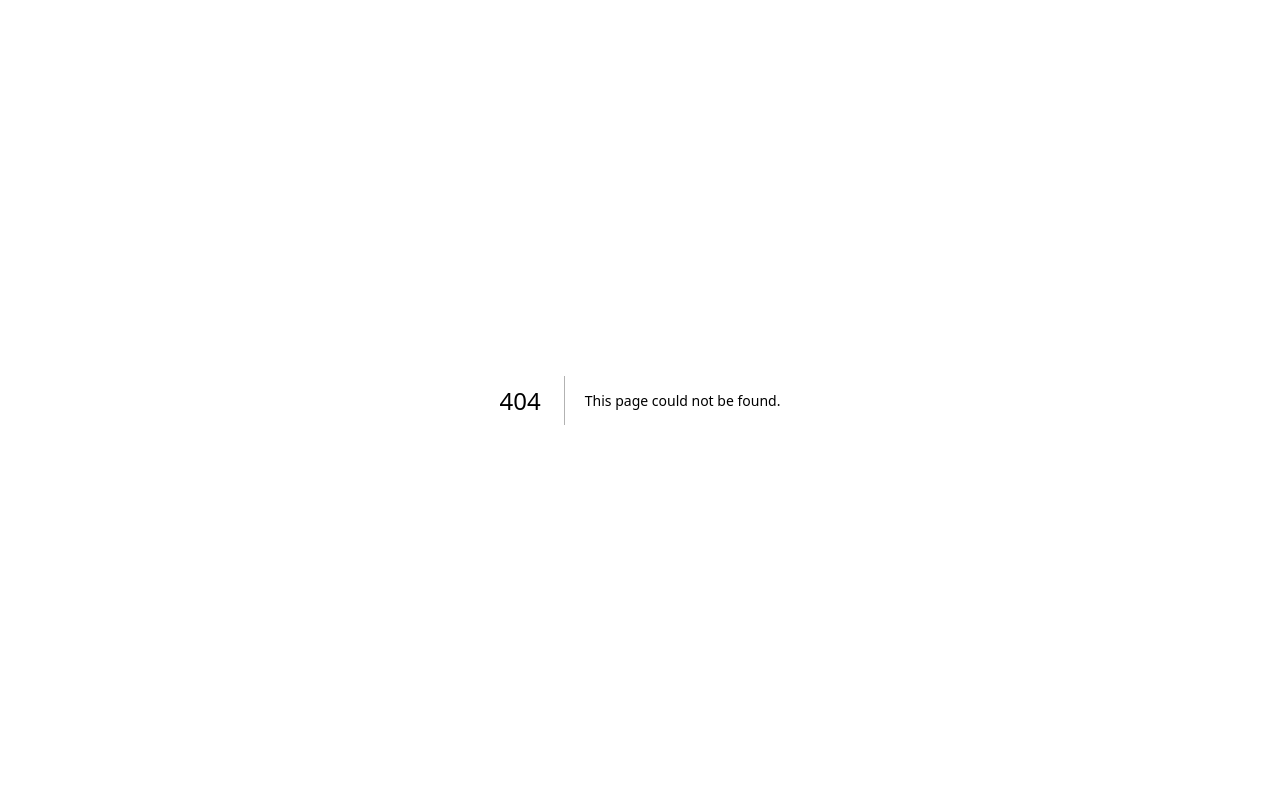
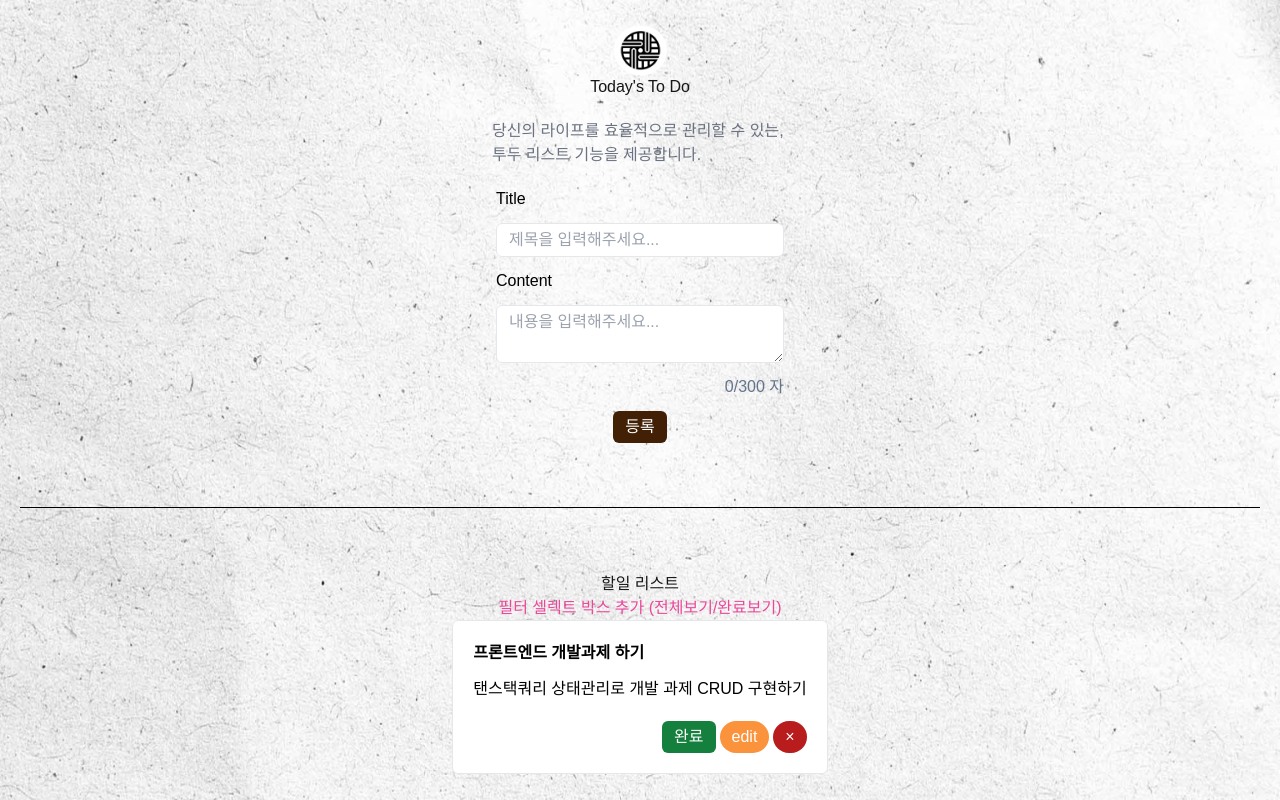
Before and after one commit to izzienote/my-todo-list, a Next.js app: page /todos in a window 1280 px wide. Before the commit this address had no page. Built offline with nearby package versions, Linux system fonts and the light colour scheme.

Commit message:
feat:#4 투두리스트 추가 기능 구현

```diff
--- a/src/app/page.tsx
+++ b/src/app/page.tsx
@@ -1,101 +1,20 @@
-import Image from "next/image";
+import { TODO_PAGE } from "@/constants/common";
+import Link from "next/link";
 
-export default function Home() {
+const HomePage = () => {
   return (
-    <div className="grid grid-rows-[20px_1fr_20px] items-center justify-items-center min-h-screen p-8 pb-20 gap-16 sm:p-20 font-[family-name:var(--font-geist-sans)]">
-      <main className="flex flex-col gap-8 row-start-2 items-center sm:items-start">
-        <Image
-          className="dark:invert"
-          src="https://nextjs.org/icons/next.svg"
-          alt="Next.js logo"
-          width={180}
-          height={38}
-          priority
-        />
-        <ol className="list-inside list-decimal text-sm text-center sm:text-left font-[family-name:var(--font-geist-mono)]">
-          <li className="mb-2">
-            Get started by editing{" "}
-            <code className="bg-black/[.05] dark:bg-white/[.06] px-1 py-0.5 rounded font-semibold">
-              src/app/page.tsx
-            </code>
-            .
-          </li>
-          <li>Save and see your changes instantly.</li>
-        </ol>
-
-        <div className="flex gap-4 items-center flex-col sm:flex-row">
-          <a
-            className="rounded-full border border-solid border-transparent transition-colors flex items-center justify-center bg-foreground text-background gap-2 hover:bg-[#383838] dark:hover:bg-[#ccc] text-sm sm:text-base h-10 sm:h-12 px-4 sm:px-5"
-            href="https://vercel.com/new?utm_source=create-next-app&utm_medium=appdir-template-tw&utm_campaign=create-next-app"
-            target="_blank"
-            rel="noopener noreferrer"
-          >
-            <Image
-              className="dark:invert"
-              src="https://nextjs.org/icons/vercel.svg"
-              alt="Vercel logomark"
-              width={20}
-              height={20}
-            />
-            Deploy now
-          </a>
-          <a
-            className="rounded-full border border-solid border-black/[.08] dark:border-white/[.145] transition-colors flex items-center justify-center hover:bg-[#f2f2f2] dark:hover:bg-[#1a1a1a] hover:border-transparent text-sm sm:text-base h-10 sm:h-12 px-4 sm:px-5 sm:min-w-44"
-            href="https://nextjs.org/docs?utm_source=create-next-app&utm_medium=appdir-template-tw&utm_campaign=create-next-app"
-            target="_blank"
-            rel="noopener noreferrer"
-          >
-            Read our docs
-          </a>
-        </div>
-      </main>
-      <footer className="row-start-3 flex gap-6 flex-wrap items-center justify-center">
-        <a
-          className="flex items-center gap-2 hover:underline hover:underline-offset-4"
-          href="https://nextjs.org/learn?utm_source=create-next-app&utm_medium=appdir-template-tw&utm_campaign=create-next-app"
-          target="_blank"
-          rel="noopener noreferrer"
-        >
-          <Image
-            aria-hidden
-            src="https://nextjs.org/icons/file.svg"
-            alt="File icon"
-            width={16}
-            height={16}
-          />
-          Learn
-        </a>
-        <a
-          className="flex items-center gap-2 hover:underline hover:underline-offset-4"
-          href="https://vercel.com/templates?framework=next.js&utm_source=create-next-app&utm_medium=appdir-template-tw&utm_campaign=create-next-app"
-          target="_blank"
-          rel="noopener noreferrer"
-        >
-          <Image
-            aria-hidden
-            src="https://nextjs.org/icons/window.svg"
-            alt="Window icon"
-            width={16}
-            height={16}
-          />
-          Examples
-        </a>
-        <a
-          className="flex items-center gap-2 hover:underline hover:underline-offset-4"
-          href="https://nextjs.org?utm_source=create-next-app&utm_medium=appdir-template-tw&utm_campaign=create-next-app"
-          target="_blank"
-          rel="noopener noreferrer"
-        >
-          <Image
-            aria-hidden
-            src="https://nextjs.org/icons/globe.svg"
-            alt="Globe icon"
-            width={16}
-            height={16}
-          />
-          Go to nextjs.org →
-        </a>
-      </footer>
+    <div className="flex flex-col justify-center items-center h-screen gap-5">
+      <h1 className="border-b-2 border-yellow-900 justify-start text-2xl font-semibold text-amber-950">
+        TODAY's TO DO
+      </h1>
+      <p className="text-gray-500">Manage your life efficiently</p>
+      <Link href={TODO_PAGE}>
+        <button className="border border-yellow-950 rounded-md px-3 py-1 text-yellow-900 hover:bg-yellow-950 hover:text-white">
+          Go &gt;
+        </button>
+      </Link>
     </div>
   );
-}
+};
+
+export default HomePage;
--- /dev/null
+++ b/src/app/todos/page.tsx
@@ -0,0 +1,22 @@
+import Logo from "@/components/logo";
+import TodoForm from "@/components/todo-form";
+import TodoList from "@/components/todo-list";
+
+const TodoPage = () => {
+  return (
+    <div className="px-5 min-h-screen flex flex-col justify-center items-center overflow-y-auto">
+      <Logo />
+      <p className="text-l mb-5">Today's To Do</p>
+      <p className="text-gray-500 whitespace-pre-wrap mb-5">{introText}</p>
+      <TodoForm />
+
+      <div className="w-full border-b border-black my-16"></div>
+      <TodoList />
+    </div>
+  );
+};
+
+export default TodoPage;
+
+const introText = `당신의 라이프를 효율적으로 관리할 수 있는,
+투두 리스트 기능을 제공합니다.`;
--- /dev/null
+++ b/src/components/todo-card.tsx
@@ -0,0 +1,25 @@
+const TodoCard = () => {
+  return (
+    <article className="flex flex-col border bg-white rounded-md px-5 py-5">
+      <ul className="flex flex-col gap-3">
+        <li className="font-bold text-black">프론트엔드 개발과제 하기</li>
+        <li className="text-black">
+          탠스택쿼리 상태관리로 개발 과제 CRUD 구현하기{" "}
+        </li>
+      </ul>
+      <div className="flex flex-row gap-1 justify-end mt-5">
+        <button className=" px-3 py-1 bg-green-700 rounded-md text-white">
+          완료
+        </button>
+        <button className=" px-3 py-1 bg-orange-400 rounded-full text-white">
+          edit
+        </button>
+        <button className=" px-3 py-1 bg-red-700 rounded-full text-white">
+          &times;
+        </button>
+      </div>
+    </article>
+  );
+};
+
+export default TodoCard;
--- /dev/null
+++ b/src/components/todo-form.tsx
@@ -0,0 +1,57 @@
+"use client";
+
+import { useAddTodo } from "@/lib/hooks/mutation";
+import { useState } from "react";
+
+const TodoForm = () => {
+  // [투두 추가] : useAddTodo
+  const addMutation = useAddTodo();
+  // [입력란 상태관리]
+  const [title, setTitle] = useState("");
+  const [content, setContent] = useState("");
+  // [form 제출]
+  const handleSubmit = async (e: React.FormEvent<HTMLFormElement>) => {
+    e.preventDefault();
+    addMutation.mutate({ title, content, isDone: false });
+
+    alert("할 일이 추가되었습니다!");
+    setContent("");
+    setTitle("");
+  };
+
+  return (
+    <form
+      onSubmit={handleSubmit}
+      className="flex flex-col gap-3 justify-center items-center"
+    >
+      <label className="w-full text-left text-black">Title</label>
+      <input
+        placeholder="제목을 입력해주세요..."
+        className="min-w-72 px-3 py-1 border rounded-md text-slate-500"
+        value={title}
+        onChange={(e) => setTitle(e.target.value)}
+      />
+
+      <label className="w-full text-left text-black">Content</label>
+      <textarea
+        placeholder="내용을 입력해주세요..."
+        className="min-w-72 px-3 py-1 border rounded-md text-slate-500"
+        value={content}
+        onChange={(e) => setContent(e.target.value)}
+        maxLength={300}
+      />
+      <div className="text-slate-500 text-right w-full">
+        {content.length}/300 자
+      </div>
+
+      <button
+        type="submit"
+        className="bg-yellow-950 px-3 py-1 rounded-md text-white"
+      >
+        등록
+      </button>
+    </form>
+  );
+};
+
+export default TodoForm;
--- /dev/null
+++ b/src/components/todo-list.tsx
@@ -0,0 +1,15 @@
+import TodoCard from "@/components/todo-card";
+
+const TodoList = () => {
+  return (
+    <section className="flex flex-col justify-center items-center">
+      <h1>할일 리스트</h1>
+      <div className="text-pink-500">
+        필터 셀렉트 박스 추가 (전체보기/완료보기)
+      </div>
+      <TodoCard />
+    </section>
+  );
+};
+
+export default TodoList;
--- /dev/null
+++ b/src/lib/hooks/mutation.tsx
@@ -0,0 +1,24 @@
+import { QUERY_KEY } from "@/constants/query-key";
+import { useMutation, useQueryClient } from "@tanstack/react-query";
+import type { TodoInput } from "@/types/todo";
+
+export const useAddTodo = () => {
+  const queryClient = useQueryClient();
+
+  return useMutation({
+    mutationFn: async (newTodo: TodoInput) => {
+      const response = await fetch("http://localhost:4000/todos", {
+        method: "POST",
+        body: JSON.stringify(newTodo),
+      });
+
+      return response.json();
+    },
+
+    onSuccess: () => {
+      queryClient.invalidateQueries({
+        queryKey: [QUERY_KEY.TODOS],
+      });
+    },
+  });
+};
```
Also changed, not shown: src/lib/hooks/queries.tsx (added, +14 -0 lines).
